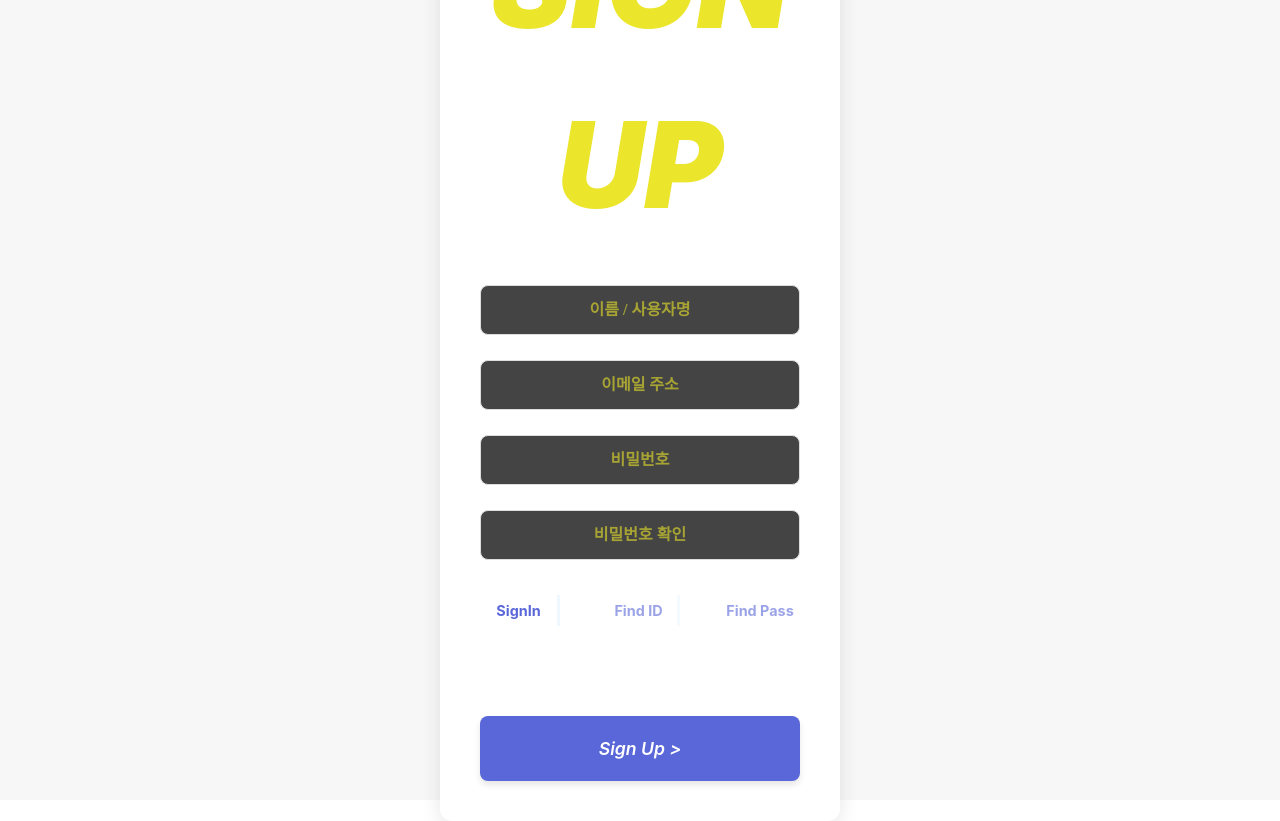
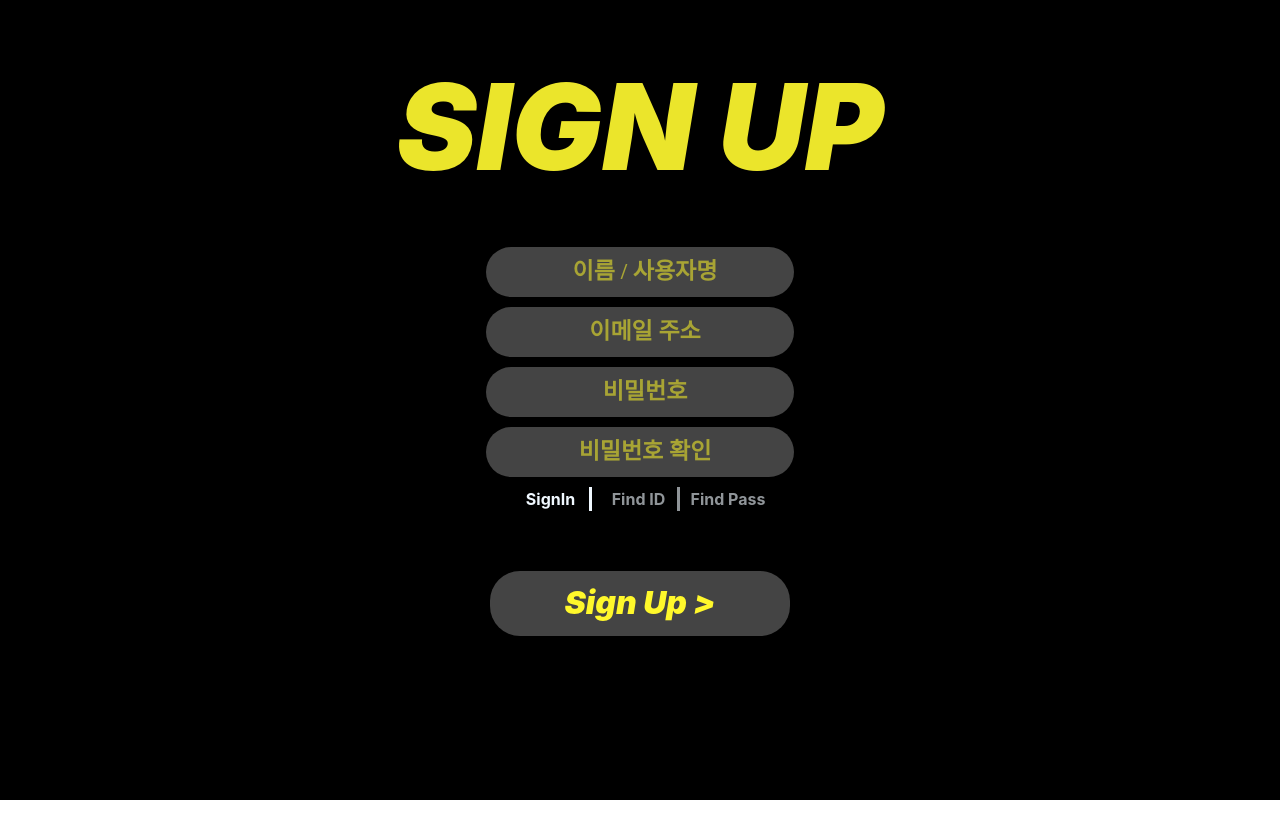
Before and after one commit to SRHS-SPAM/mindmap-project, a React (Create React App) app in the folder front/mindmap/: page /signup in a window 1280 px wide. After the commit the page ends 800 px from the top, so only its background shows below. Built offline with nearby package versions, Linux system fonts and the light colour scheme; a web font is replaced by a local one.

Commit message:
회원가입 수정

```diff
--- a/front/mindmap/src/page/SignUpPage.js
+++ b/front/mindmap/src/page/SignUpPage.js
@@ -1,5 +1,7 @@
 import React, { useState, useCallback } from 'react';
 import { useNavigate } from 'react-router-dom';
+
+import "./SignPage.css"
 
 // TODO: 실제 FastAPI 백엔드 주소로 변경하세요.
 const API_BASE_URL = 'http://localhost:8000';
@@ -29,7 +31,7 @@ const SignUpPage = () => {
 
         // FastAPI 백엔드의 signup 엔드포인트 호출
         try {
-            const response = await fetch(`${API_BASE_URL}/signup`, {
+            const response = await fetch(`${API_BASE_URL}/api/v1/auth/signup`, {
                 method: 'POST',
                 headers: {
                     'Content-Type': 'application/json',
@@ -74,124 +76,9 @@ const SignUpPage = () => {
         }
     }, [name, email, password, confirmPassword, navigate]); // name을 의존성 배열에 추가
 
-    // 이전에 사용된 클래스 이름에 대한 스타일 (파일 종속성 방지를 위해 인라인으로 포함)
-    const styles = `
-        /* 기본 레이아웃 스타일 */
-        .wrap_s {
-            display: flex;
-            justify-content: center;
-            align-items: center;
-            min-height: 100vh;
-            background-color: #f7f7f7;
-            padding: 20px;
-        }
-
-        .text_wrap_s {
-            background: #ffffff;
-            padding: 40px;
-            border-radius: 12px;
-            box-shadow: 0 4px 20px rgba(0, 0, 0, 0.1);
-            width: 100%;
-            max-width: 400px;
-            text-align: center;
-        }
-
-        /* 제목 스타일 */
-        .main_text_s {
-            font-size: 2rem;
-            font-weight: 700;
-            color: #333;
-            margin-bottom: 30px;
-        }
-
-        /* 입력 필드 그룹 스타일 */
-        .in_wrap {
-            display: flex;
-            flex-direction: column;
-            gap: 15px;
-            margin-bottom: 25px;
-        }
-
-        /* 입력 필드 스타일 */
-        .in {
-            padding: 12px 15px;
-            border: 1px solid #ddd;
-            border-radius: 8px;
-            font-size: 1rem;
-            width: 100%;
-            transition: border-color 0.3s;
-        }
-
-        .in:focus {
-            border-color: #5a67d8; /* Indigo color for focus */
-            outline: none;
-        }
-
-        /* 추가 링크 스타일 (SignIn, Find ID/Pass) */
-        .add {
-            display: flex;
-            justify-content: space-between;
-            font-size: 0.9rem;
-            color: #5a67d8;
-            margin-bottom: 30px;
-        }
-
-        .add p {
-            cursor: pointer;
-            transition: color 0.3s;
-            padding: 5px;
-        }
-
-        .add p:hover {
-            color: #3f51b5;
-        }
-
-        /* 회원가입 버튼 스타일 */
-        .go_s {
-            width: 100%;
-            padding: 12px;
-            background-color: #5a67d8; /* Indigo color */
-            border: none;
-            border-radius: 8px;
-            cursor: pointer;
-            transition: background-color 0.3s, opacity 0.3s;
-            box-shadow: 0 4px 6px rgba(0, 0, 0, 0.1);
-        }
-
-        .go_s:hover:not(:disabled) {
-            background-color: #3f51b5;
-        }
-
-        .go_s:disabled {
-            background-color: #a0aec0; /* Gray when loading/disabled */
-            cursor: not-allowed;
-            opacity: 0.7;
-        }
-
-        /* 버튼 텍스트 스타일 */
-        .sub_text {
-            color: #ffffff;
-            font-size: 1.1rem;
-            font-weight: 600;
-            margin: 0; /* p 태그의 기본 마진 제거 */
-        }
-
-        /* 에러 메시지 스타일 */
-        .error-message {
-            background-color: #fee2e2;
-            color: #cc0000;
-            padding: 10px;
-            border-radius: 6px;
-            border: 1px solid #f9acaa;
-            margin-bottom: 15px;
-            font-size: 0.9rem;
-            text-align: left;
-        }
-    `;
 
     return (
         <>
-            <style>{styles}</style>
             <div className="wrap_s">
                 <div className='text_wrap_s'>
                     <h1 className='main_text_s'>SIGN UP</h1>
```
